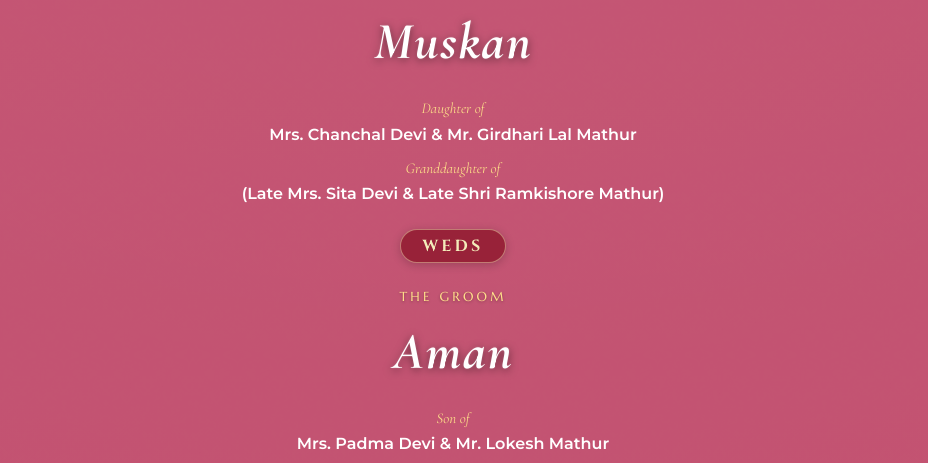
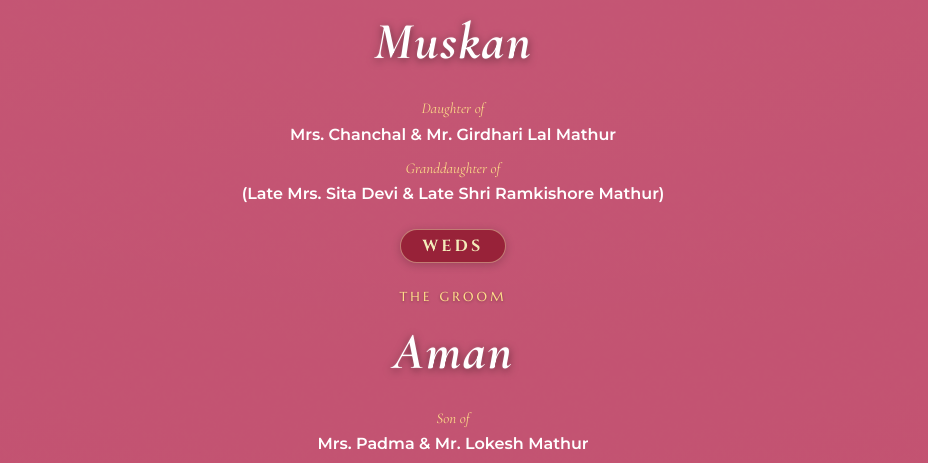
Before and after one commit to nshekhawat153-star/weddingcard, a plain HTML site: page index.html in a window 1280 px wide. Shown: the part 1377-1840 px from the top of the page, without its empty margins (187-1115 px from the left). Drawn offline with nearby package versions, Linux system fonts and the light colour scheme; animation ran at ten frames a second; a web font is replaced by a local one.

Commit message:
fix: remove Devi from bride and groom mother names (Mrs. Chanchal & Mrs. Padma)

```diff
--- a/index.html
+++ b/index.html
@@ -121,7 +121,7 @@
               <h2 class="person-primary-name font-serif">Muskan</h2>
               <div class="person-relations">
                 <p class="relation-label font-serif">Daughter of</p>
-                <p class="relation-names font-sans">Mrs. Chanchal Devi &amp; Mr. Girdhari Lal Mathur</p>
+                <p class="relation-names font-sans">Mrs. Chanchal &amp; Mr. Girdhari Lal Mathur</p>
                 <p class="relation-label font-serif">Granddaughter of</p>
                 <p class="relation-names font-sans">(Late Mrs. Sita Devi &amp; Late Shri Ramkishore Mathur)</p>
               </div>
@@ -138,7 +138,7 @@
               <h2 class="person-primary-name font-serif">Aman</h2>
               <div class="person-relations">
                 <p class="relation-label font-serif">Son of</p>
-                <p class="relation-names font-sans">Mrs. Padma Devi &amp; Mr. Lokesh Mathur</p>
+                <p class="relation-names font-sans">Mrs. Padma &amp; Mr. Lokesh Mathur</p>
                 <p class="relation-label font-serif">Grandson of</p>
                 <p class="relation-names font-sans">(Late Mrs. Shyam Bai &amp; Late Shri Shyam Sunder Mathur)</p>
               </div>
```
Also changed, not shown: 1 other file.
